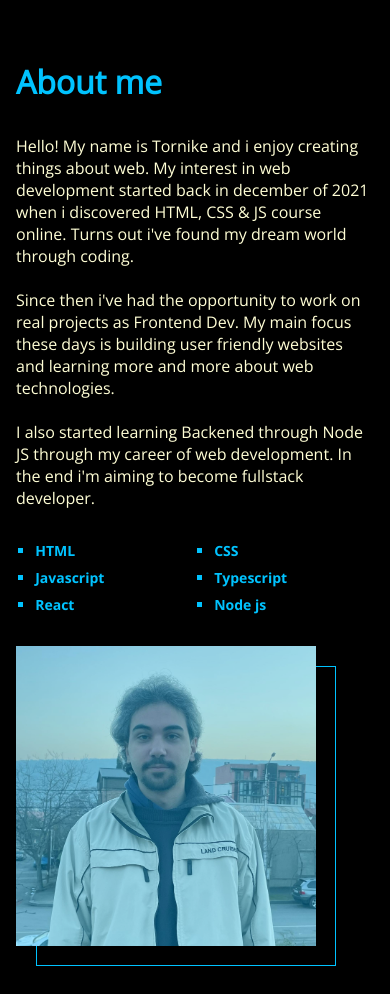
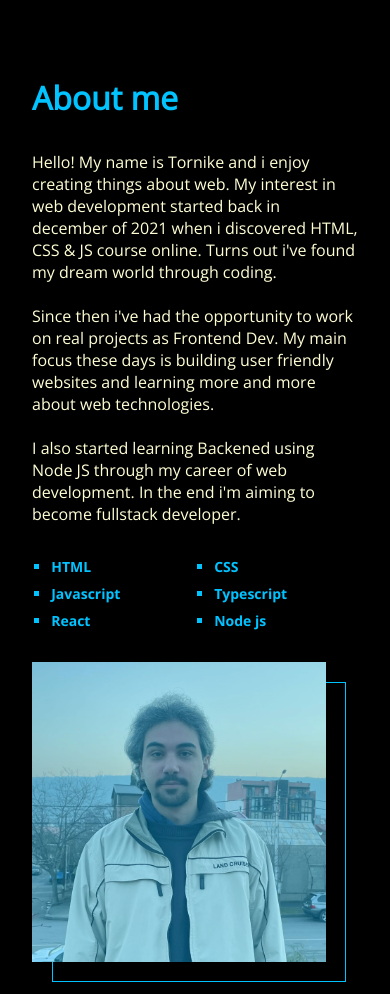
Before and after one commit to Makinloot/Portfolio, a React (Vite) app: page / in a window 390 px wide. Shown: the part 800-1794 px from the top of the page. Before the commit the page ends 1766 px from the top, so only its background shows below. Built offline with nearby package versions, Linux system fonts and the light colour scheme.

Commit message:
add about section

```diff
--- a/src/components/about/About.tsx
+++ b/src/components/about/About.tsx
@@ -3,9 +3,9 @@ import myImg from '../../assets/me.jpg';
 export default function About() {
   return (
     <section className="About flex-row" id='about'>
-      <div className="container">
+      <div className="container-small">
+        <div className="About-wrapper">
         <h2 className="About-title">About me</h2>
-        <div className="About-wrapper">
           <div className="About-primary">
             <p>
               Hello! My name is Tornike and i enjoy creating things about web.
@@ -19,7 +19,7 @@ export default function About() {
               and more about web technologies.
             </p><br />
             <p>
-              I also started learning Backened through Node JS through my career of web development.
+              I also started learning Backened using Node JS through my career of web development.
               In the end i'm aiming to become fullstack developer.
             </p>
             <ul className="About-skills">
--- a/src/scss/assets/_reset.scss
+++ b/src/scss/assets/_reset.scss
@@ -8,6 +8,14 @@
 
 html {
   scroll-behavior: smooth;
+
+  @media (max-width: 768px) {
+    scroll-padding-top: 6rem;
+  }
+
+  @media (max-width: 600px) {
+    scroll-padding-top: 8rem;
+  }
 }
 
 body {
--- a/src/scss/assets/_utils.scss
+++ b/src/scss/assets/_utils.scss
@@ -1,8 +1,18 @@
-.container {
+// containers
+%container {
   width: 1340px;
   max-width: 100%;
   margin: 0 auto;
-  padding: 1rem;
+  padding: 2rem;
+}
+
+.container {
+  @extend %container;
+}
+
+.container-small {
+  @extend %container;
+  width: 950px;
 }
 
 // flex classes
--- a/src/scss/components/about/_about.scss
+++ b/src/scss/components/about/_about.scss
@@ -2,11 +2,16 @@
   min-height: 100vh;
 
   &-wrapper {
-    width: 950px;
-    max-width: 100%;
+    // width: 950px;
+    // max-width: 100%;
+    // margin: 0 auto;
     display: grid;
     grid-template-columns: 3fr 2fr;
     justify-content: center;
+    grid-template-areas:
+      'title title'
+      'text image'
+    ;
     column-gap: 4rem;
   }
 
@@ -15,6 +20,11 @@
     margin: 0 0 2rem;
     font-size: calc($fs-big - 1rem);
     color: $clr-aquablue;
+    grid-area: title;
+  }
+
+  &-primary {
+    grid-area: text;
   }
 
   &-skills {
@@ -39,6 +49,7 @@
     transition: all .3s;
     margin-right: 2rem;
     max-height: 300px;
+    grid-area: image;
 
     &:hover {
       background-color: transparent;
@@ -76,6 +87,11 @@
 
     &-wrapper {
       grid-template-columns: 1fr;
+      grid-template-areas:
+        'title'
+        'text'
+        'image'
+      ;
     }
 
     &-secondary {
```
Also changed, not shown: src/scss/components/header/_burger.scss (+3 -5 lines), src/scss/components/header/_header.scss (+9 -0 lines), src/css/styles.css, 1 other file (tests, documents, lock files or other folders).
